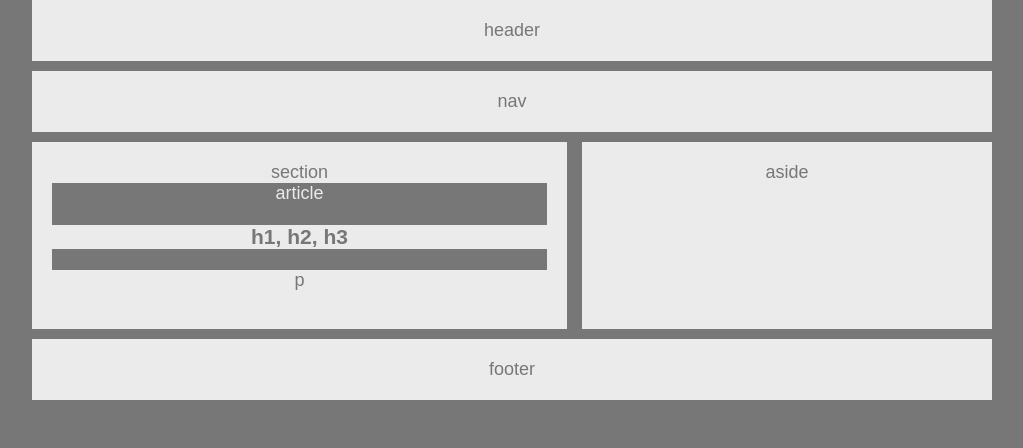
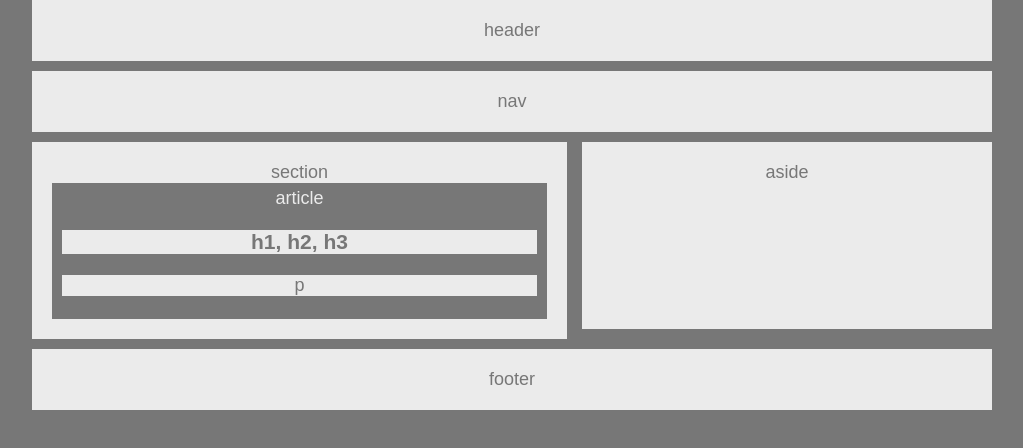
Before and after one commit to Mo01/HW-Wireframe, a plain HTML site: page index.html in a window 1280 px wide. Shown: the whole page, without its empty margins (128-1151 px from the left). Drawn offline with Linux system fonts and the light colour scheme.

Commit message:
Second try

```diff
--- a/style.css
+++ b/style.css
@@ -27,7 +27,8 @@ header, nav, section, aside, footer{
 article{
 
     color: #ebebeb;
-    background: #777
+    background: #777;
+    padding: 5px;
 
 
 
@@ -37,7 +38,8 @@ article{
 
     color: #777;
     background: #ebebeb;
-    margin: auto;
+    margin-left: 5px;
+    margin-right: 5px;
 
 
 
```
Also changed, not shown: index.html (+1 -2 lines).
